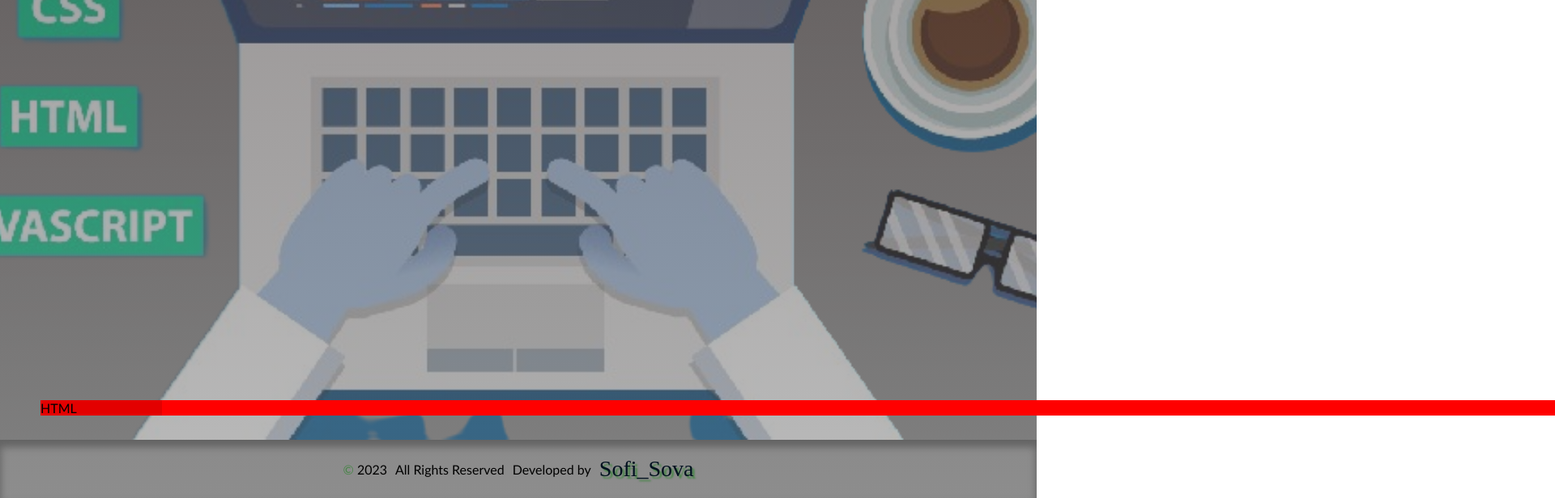
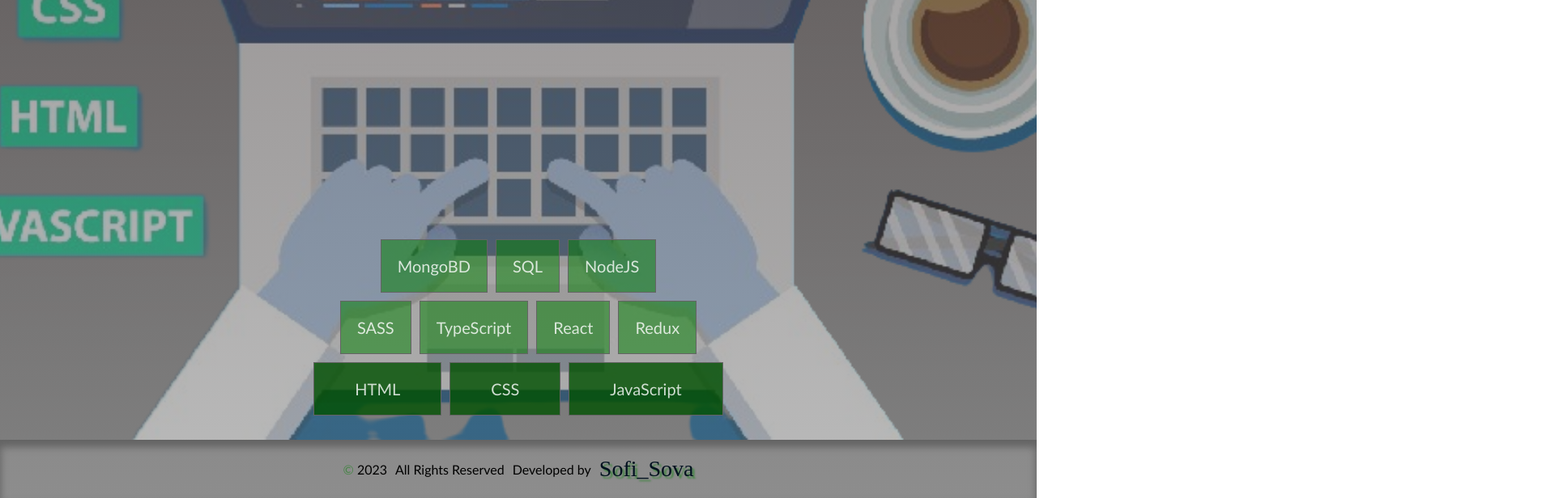
Before and after one commit to SofiiaShevtsova/sofiia_ts, a React (Create React App) app: page / in a window 1280 px wide. Shown: the part 1051-1667 px from the top of the page at 81% size, 1920 px wide, since content can reach past the window. Built offline with nearby package versions, Linux system fonts and the light colour scheme; a web font is replaced by a local one.

Commit message:
add skills and style for it

```diff
--- a/src/components/Skills/Skills.tsx
+++ b/src/components/Skills/Skills.tsx
@@ -4,12 +4,19 @@ import { AppContext } from "../../App";
 export const Skills = () => {
   const { userInfo } = useContext(AppContext);
 
-    return userInfo && (
+  return (
+    userInfo && (
       <section id={userInfo.navigation[1][1]}>
         <h2 className="hidden">Skills</h2>
         <ul className="skills-list">
-                {userInfo.skills.map(el => (<li className="skills-box"><p className="skills-text">{el}</p></li>))}
+          {userInfo.skills.map((el) => (
+              <li className="skills-row" key={el[0]+'1'}>
+                  {el.map(skill=><p className="skills-box" key={skill}>{skill}</p>)}
+
+            </li>
+          ))}
         </ul>
       </section>
     )
-}
+  );
+};
--- a/src/index.css
+++ b/src/index.css
@@ -226,15 +226,36 @@ footer .logo {
 
   display: flex;
   align-items: flex-end;
-  & .skills-list{
-    display: grid;
-    grid-template-columns: repeat(12, 150px);
-    grid-template-rows: repeat(auto, 100px);
+
+  & .skills-list {
+    width: 100%;
+    display: flex;
+    flex-direction: column;
+    align-items: center;
     gap: 10px;
-    background-color: red;
-    &>*{
-      background-color: rgba(0, 0, 0, 0.11);
+  }
+  & .skills-row {
+    display: flex;
+    justify-content: center;
+    gap: 10px;
+    &:last-child {
+      width: 80%;
+      & > * {
+        padding: 20px 50px;
+        background-color: rgba(0, 80, 0, 0.8);
+      }
     }
+  }
+  & .skills-box {
+    text-align: center;
+    padding: 20px;
+    background-color: var(--accent-color);
+    border: 1px solid var(--background-dark);
+    font-size: 20px;
+    color: var(--text-color);
+    animation-name: animateSkills;
+    animation-duration: 4000ms;
+    animation-timing-function: linear;
   }
 }
 
@@ -272,3 +293,15 @@ footer .logo {
     transform: rotate(10deg);
   }
 }
+
+@keyframes animateSkills {
+  0% {
+    transform: translateY(-300px);
+    opacity: 0;
+  }
+
+  100% {
+    transform: translateY(0);
+    opacity: 1;
+  }
+}
--- a/src/service/data.ts
+++ b/src/service/data.ts
@@ -6,7 +6,7 @@ export type User = {
   phrase: string;
   aboutMe: string;
   textForCV: string;
-  skills: string[];
+  skills: string[][];
   contacts: {
     mobilePhone: string;
     telegram: string;
@@ -28,7 +28,7 @@ export const userEn: User = {
     "I always want to improve something and make it better. " +
     "I want to become a professional in the field of creating applications. ",
   textForCV: "You can find more information about me in my CV",
-  skills:['HTML'],
+  skills:[['MongoBD', 'SQL', 'NodeJS'], ['SASS', 'TypeScript', 'React', 'Redux'], ['HTML', 'CSS', 'JavaScript']],
   contacts: {
     mobilePhone: "+48 507-755-251",
     telegram: "https://t.me/ShevtsovaSofiia",
@@ -55,7 +55,7 @@ export const userUa: User = {
     "Люблю розробляти щось нове, бачити як все змінюється в процесі розробки. " +
     "Завжди хочеться щось вдосконалити і зробити краще. Хочу стати професіоналом в сфері створення додатків. ",
   textForCV: "Більше інформації про мене знайдете в моєму резюме",
-  skills:['HTML'],
+  skills:[['MongoBD', 'SQL', 'NodeJS'], ['SASS', 'TypeScript', 'React', 'Redux'], ['HTML', 'CSS', 'JavaScript']],
   contacts: {
     mobilePhone: "+48 507-755-251",
     telegram: "https://t.me/ShevtsovaSofiia",
```
Lines whose indentation alone changed are shown as unchanged.
